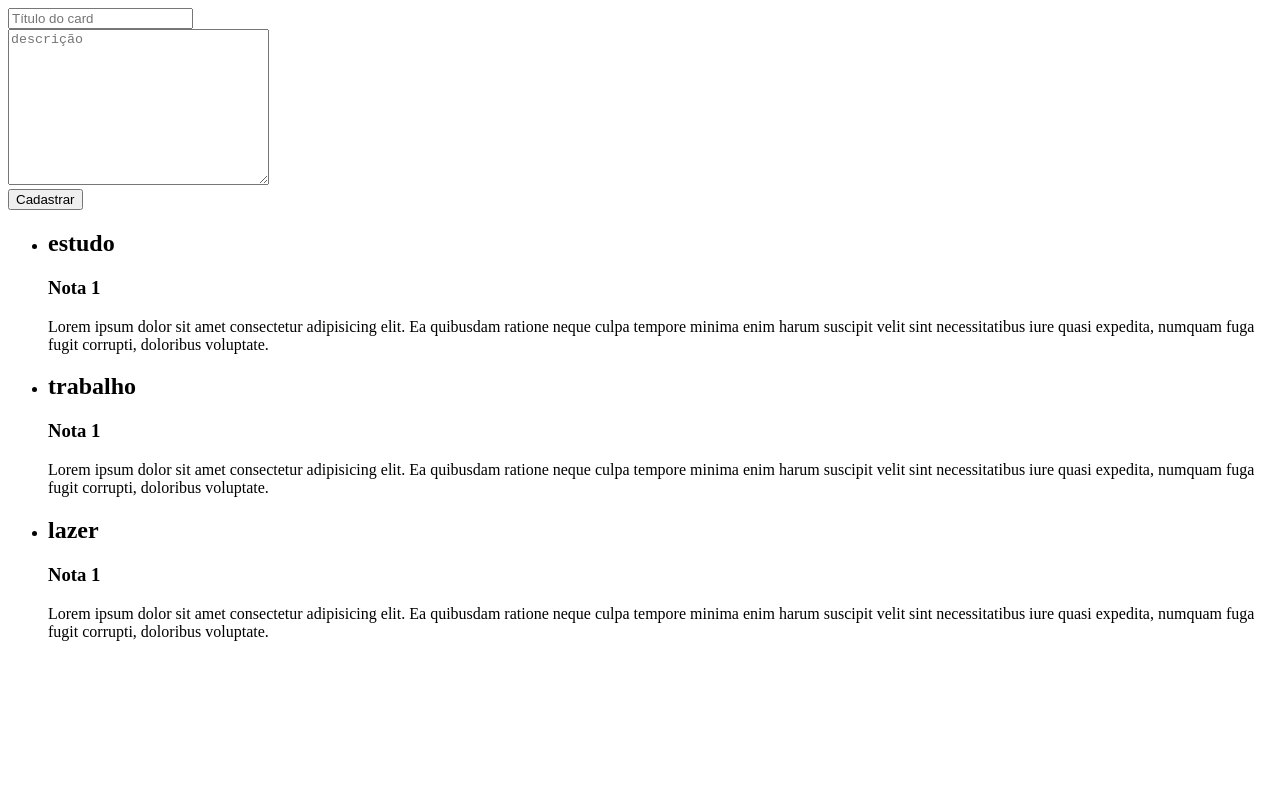
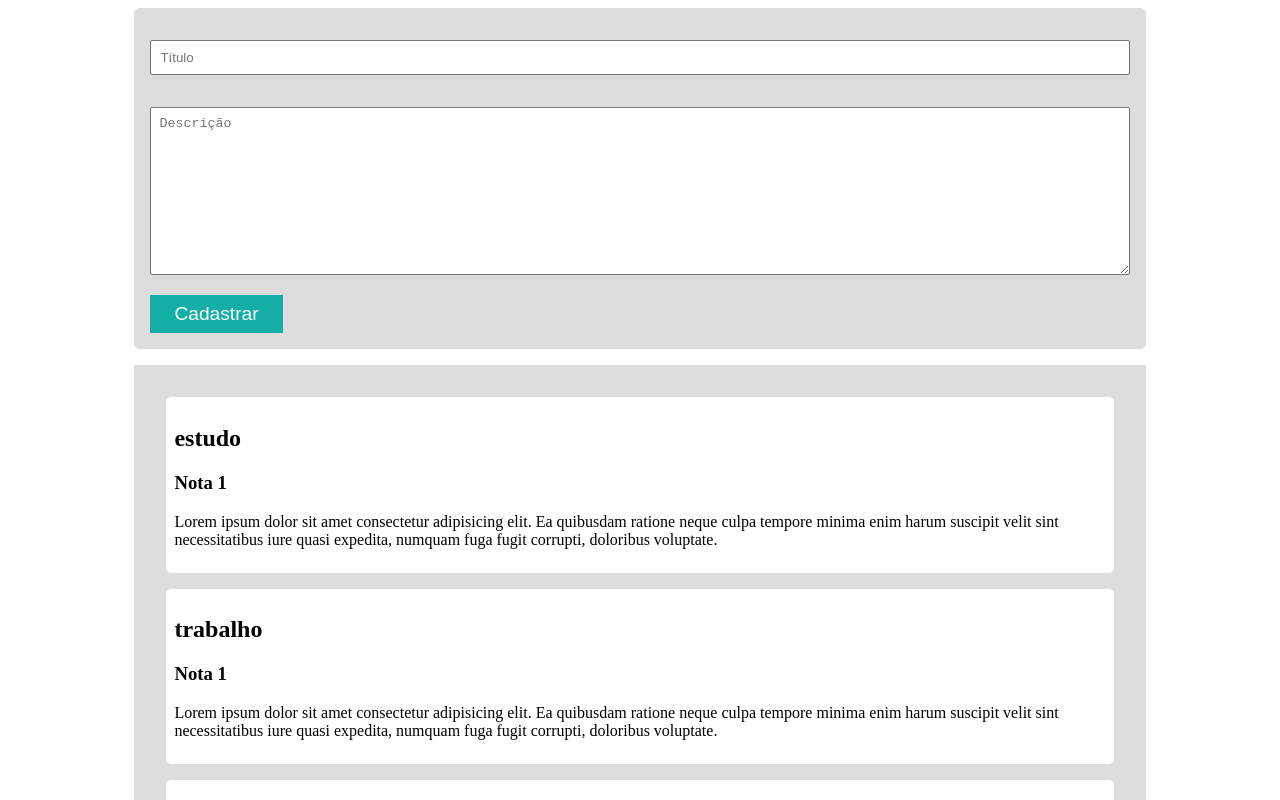
Before and after one commit to guicazaroto/react, a React (Create React App) app: page / in a window 1280 px wide. Shown: the top 800 px of the page. Built offline with nearby package versions, Linux system fonts and the light colour scheme.

Commit message:
[feature] css styles

```diff
--- /dev/null
+++ b/src/App.css
@@ -0,0 +1,4 @@
+.container {
+  width: 80%;
+  margin: 0 auto;
+}
--- a/src/App.js
+++ b/src/App.js
@@ -1,9 +1,10 @@
-import AddCardForm from './components/AddCardForm'
-import NoteList from './components/NoteList'
+import AddCardForm from './components/AddCardForm/AddCardForm'
+import NoteList from './components/NoteList/NoteList'
+import './App.css'
 
 function App() {
   return (
-    <div className="App">
+    <div className="App container">
       <AddCardForm />
       <NoteList />
     </div>
--- a/src/components/AddCardForm.jsx
+++ /dev/null
@@ -1,15 +0,0 @@
-import React from "react"
-
-class AddCardForm extends React.Component {
-  render() {
-    return (
-      <form>
-        <input type="text" placeholder="Título do card" /> <br />
-        <textarea cols="30" rows="10" placeholder="descrição"></textarea> <br />
-        <button type="submit">Cadastrar</button>
-      </form>
-    )
-  }
-}
-
-export default AddCardForm
--- /dev/null
+++ b/src/components/AddCardForm/AddCardForm.css
@@ -0,0 +1,21 @@
+.note-form {
+  background: #ddd;
+  padding: 1rem;
+  border-radius: 5px;
+}
+
+.note-form input, .note-form textarea {
+  box-sizing: border-box;
+  padding: 0.5rem;
+  margin: 1rem 0;
+  width: 100%;
+}
+
+.note-form button {
+  background: #13afa7;
+  color: #fff;
+  font-size: 1.2rem;
+  padding: 0.5rem 1.5rem;
+  border: none;
+  cursor: pointer;
+}
--- /dev/null
+++ b/src/components/AddCardForm/AddCardForm.jsx
@@ -0,0 +1,16 @@
+import React from "react"
+import './AddCardForm.css'
+
+class AddCardForm extends React.Component {
+  render() {
+    return (
+      <form className="note-form">
+        <input type="text" placeholder="Título" /> <br />
+        <textarea cols="30" rows="10" placeholder="Descrição"></textarea> <br />
+        <button type="submit">Cadastrar</button>
+      </form>
+    )
+  }
+}
+
+export default AddCardForm
--- /dev/null
+++ b/src/components/NoteList/NoteList.css
@@ -0,0 +1,12 @@
+.note-list {
+  background: #ddd;
+  box-sizing: border-box;
+  padding: 1rem 2rem;
+}
+.note-item {
+  list-style-type: none;
+  background: #fff;
+  border-radius: 5px;
+  padding: 0.5rem;
+  margin: 1rem 0;
+}
--- a/src/components/NoteList.jsx
+++ b/src/components/NoteList/NoteList.jsx
@@ -1,13 +1,14 @@
 import React from 'react'
-import NoteCard from './NoteCard'
+import NoteCard from '../NoteCard/NoteCard'
+import './NoteList.css'
 
 class NoteList extends React.Component {
   render() {
     return (
-      <ul>
+      <ul className="note-list">
         {['estudo', 'trabalho', 'lazer'].map((item, index) => {
             return(
-              <li>
+              <li className="note-item" key={index}>
                 <h2>{item}</h2>
                 <NoteCard />
               </li>
```
Also changed, not shown: src/components/NoteCard/NoteCard.jsx (renamed from src/components/NoteCard.jsx).
